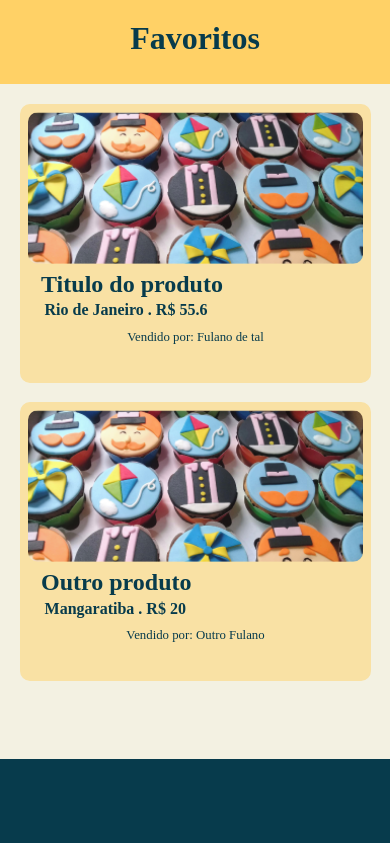
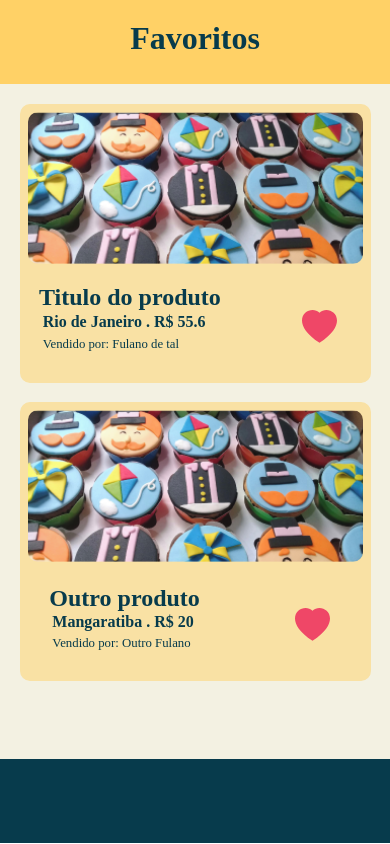
Before and after one commit to acrds/Projeto-Final---TT-EJCM, a React Native app in the folder front/: screen / in a window 390 px wide. Built offline with nearby package versions, Linux system fonts and the light colour scheme.

Commit message:
feature: card com botão fav

```diff
--- a/front/package.json
+++ b/front/package.json
@@ -14,6 +14,7 @@
     "react": "16.13.1",
     "react-dom": "16.13.1",
     "react-hook-form": "^7.12.1",
+    "react-icons": "^4.2.0",
     "react-native": "https://github.com/expo/react-native/archive/sdk-42.0.0.tar.gz",
     "react-native-mask-text": "^0.2.2",
     "react-native-masked-text": "^1.13.0",
--- a/front/src/pages/favoritos/index.tsx
+++ b/front/src/pages/favoritos/index.tsx
@@ -1,5 +1,7 @@
-import React from 'react';
-import { ImageComponent, ScrollView, Text , TextInput, View} from 'react-native';
+import React, { useReducer } from 'react';
+import { useState } from 'react';
+import { ImageComponent,  ScrollView, Text , TextInput, View, Button, Alert, StyleSheet, Pressable, TouchableWithoutFeedbackBase, TouchableOpacity} from 'react-native';
+import { BsHeartFill } from "react-icons/bs";
 
 import {Cabecalhofav,
         BackGroundfav,
@@ -10,7 +12,8 @@ import {Cabecalhofav,
         H1,
         Textfav,
         Servidor,
-        Textcabecalho
+        Textcabecalho,
+        Alinhaitens,
         } from './styles';
 
 
@@ -21,6 +24,7 @@ export default function Favoritos(){
 
                 <Cabecalhofav>
                     <Textcabecalho>Favoritos</Textcabecalho>
+
 
                 </Cabecalhofav>
 
@@ -63,24 +67,48 @@ function Cardfav(){
         },
       ];
 
+    const [buttonPresses,setButtonPresses] = useState(0);
 
     return(
         <>
         { listafav.map(favorit => {
             return(
 
-        <Opcoes key={favorit.id}>
-            <Fundocardfav>
+
+        <Fundocardfav key={favorit.id}>
                 <Imgfav source={require('../../../assets/bitaimage.png')}/>
-                <H1>{favorit.titulo.charAt(0).toUpperCase() + favorit.titulo.slice(1)}</H1>
-                    <Textfav>
-                        {`${favorit.local} . R$ ${favorit.preco}`}
 
-                    </Textfav>
-                <Servidor>{`Vendido por: ${favorit.anunciante}`}</Servidor>
-            </Fundocardfav>
-        </Opcoes>
+                <Alinhaitens>
 
+
+                    <Opcoes >
+                    <H1>{favorit.titulo.charAt(0).toUpperCase() + favorit.titulo.slice(1)}</H1>
+                        <Textfav>
+
+                            {`${favorit.local} . R$ ${favorit.preco}`}
+                        </Textfav>
+                    <Servidor>{`Vendido por: ${favorit.anunciante}`}</Servidor>
+                    </Opcoes>
+                    <TouchableOpacity><BsHeartFill
+                    color = {'#EF4767'} size={'35px'} /></TouchableOpacity>
+                </Alinhaitens>
+
+        </Fundocardfav>
             )})}
         </>
     )};
+
+const styles = StyleSheet.create({
+    container: {
+        flex:1,
+        alignItems:'center',
+        justifyContent: 'center',
+    },
+    text:{
+        fontSize:32,
+    },
+    button:{
+        backgroundColor: '#ffff',
+
+    },
+    });
--- a/front/src/pages/favoritos/styles.tsx
+++ b/front/src/pages/favoritos/styles.tsx
@@ -1,5 +1,7 @@
 import styled from "styled-components/native";
 import {widthPercentageToDP as wp, heightPercentageToDP as hp} from 'react-native-responsive-screen';
+
+
 
 
 export const Cabecalhofav = styled.View`
@@ -57,22 +59,39 @@ export const H1 = styled.Text`
     font-family: Signika;
     margin-bottom: 2%;
     font-weight:700;
-    margin-left: 6%;
-    margin-top:2%;`
+    margin-left: -8%;
+    margin-top:-10%;`
 
-export const Textfav = styled.Text`
+export const Textfav = styled.View`
     font-family: Signika;
     font-size: 1em;
     color: #073B4C;
     font-weight:600;
     text-align: left;
-    margin-left: 7%;
+    margin-left: -6%;
     margin-top:-1%;
     margin-bottom: 3%;`
 
 export const  Servidor = styled.Text`
-    text-align: center;
+    text-align: left;
     font-size: 0.8em;
     color: #073B4C;
     font-weight:500;
+    margin-left: -6%
     font-family: Signika;`
+
+export const Botaofav = styled.TouchableOpacity`
+   margin-left: 90%;
+
+
+`
+export const Alinhaitens = styled.View`
+    display: flex;
+    flex-direction: row;
+    align-items: center;
+    justify-content:space-around;
+    width: ${wp('90%')};
+    height: ${hp('15px')};
+
+
+`
```
Also changed, not shown: 1 other file (tests, documents, lock files or other folders).
